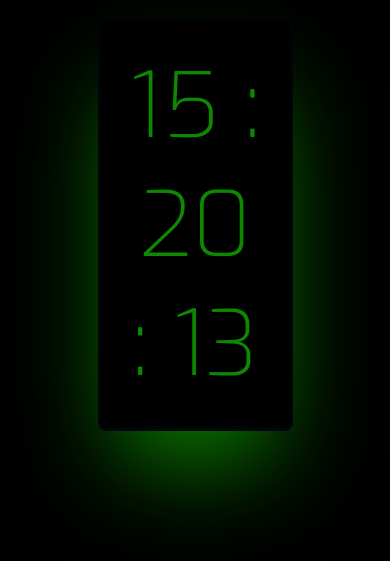
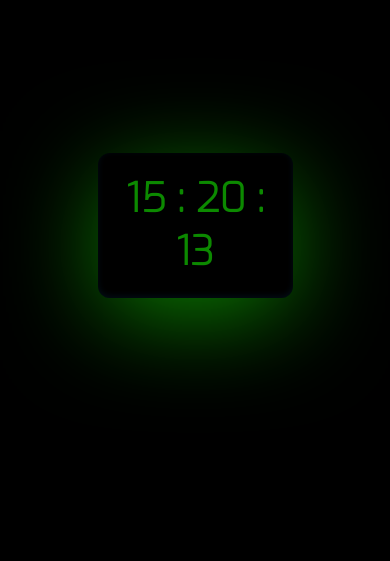
Before and after one commit to Tahree22/digital-clock, a plain HTML site: page index.html in a window 390 px wide. Shown: the part 197-758 px from the top of the page. Drawn offline with Linux system fonts and the light colour scheme.

Commit message:
made mobile responsive

```diff
--- a/style.css
+++ b/style.css
@@ -29,7 +29,14 @@ p{
 
 .clock-cont{
     width: 50%;
-    border-radius: 8px;
-    padding: 7%;
-    box-shadow: #0C8900 0px 50px 100px -20px, rgba(0, 0, 0, 0.3) 0px 30px 60px -30px, rgba(10, 37, 64, 0.35) 0px -2px 6px 0px inset;
+    border-radius: 12px;
+    padding: 5%;
+    box-shadow: #0C8900 0px 20px 100px -5px, rgba(0, 0, 0, 0.3) 0px 30px 60px -30px, rgba(10, 37, 64, 0.35) 0px -2px 6px 0px inset;
 }
+
+@media (min-width: 0) and (max-width: 600px){
+    p{
+        font-size: 40px;
+        font-weight: bolder;
+    }
+}
```
